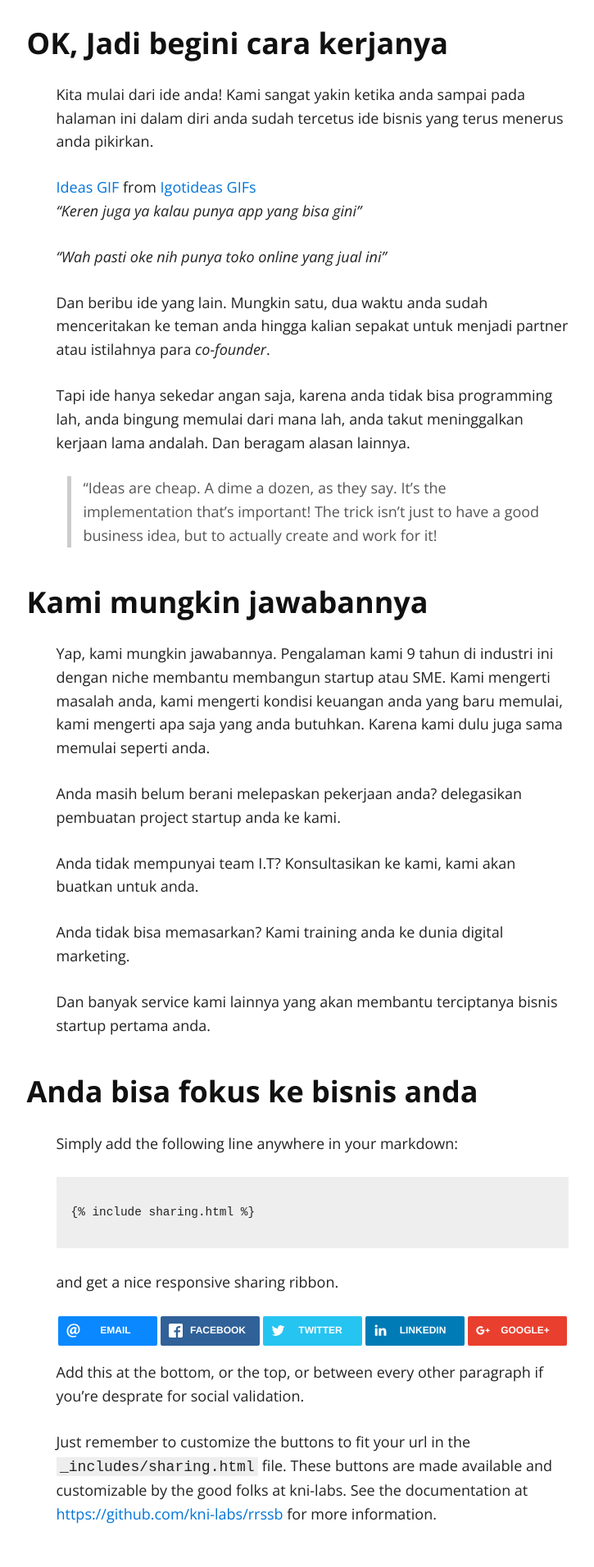
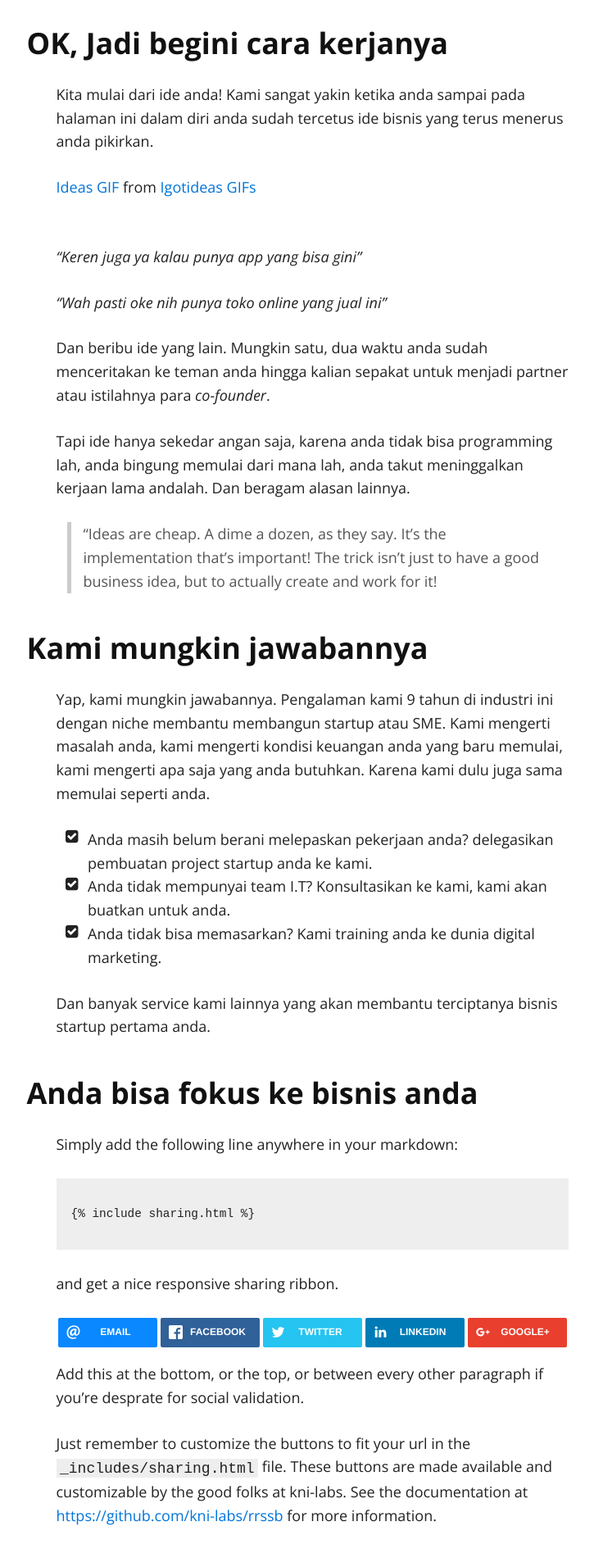
Before and after one commit to kemtol/rocktokom, a Jekyll site: the page built from index.md, in a window 1280 px wide. Shown: the part 1150-3062 px from the top of the page at 82% size, without its empty margins (259-984 px from the left). Built offline with Jekyll 4.4.1, drawn with Linux system fonts in a browser that asks for light colours; nearby versions of some CDN libraries; a script that is not in the unit is left out.

Commit message:
Update index.md

```diff
--- a/index.md
+++ b/index.md
@@ -8,8 +8,7 @@ layout: default
 
 Kita mulai dari ide anda! Kami sangat yakin ketika anda sampai pada halaman ini dalam diri anda sudah tercetus ide bisnis yang terus menerus anda pikirkan.
 
-<div class="tenor-gif-embed" data-postid="8933976" data-share-method="host" data-width="100%" data-aspect-ratio="1.7913669064748199"><a href="https://tenor.com/view/igot-ideas-dreams-ideas-creative-daytime-divas-gif-8933976">Ideas GIF</a> from <a href="https://tenor.com/search/igotideas-gifs">Igotideas GIFs</a></div><script type="text/javascript" async src="https://tenor.com/embed.js"></script>
-
+<div class="tenor-gif-embed" data-postid="8933976" data-share-method="host" data-width="100%" data-aspect-ratio="1.7913669064748199"><a href="https://tenor.com/view/igot-ideas-dreams-ideas-creative-daytime-divas-gif-8933976">Ideas GIF</a> from <a href="https://tenor.com/search/igotideas-gifs">Igotideas GIFs</a></div><script type="text/javascript" async src="https://tenor.com/embed.js"></script><br/>
 
 *"Keren juga ya kalau punya app yang bisa gini"*
 
@@ -24,11 +23,11 @@ Tapi ide hanya sekedar angan saja, karena anda tidak bisa programming lah, anda
 ### Kami mungkin jawabannya
 Yap, kami mungkin jawabannya. Pengalaman kami 9 tahun di industri ini dengan niche membantu membangun startup atau SME. Kami mengerti masalah anda, kami mengerti kondisi keuangan anda yang baru memulai, kami mengerti apa saja yang anda butuhkan. Karena kami dulu juga sama memulai seperti anda.
 
-Anda masih belum berani melepaskan pekerjaan anda? delegasikan pembuatan project startup anda ke kami.
-
-Anda tidak mempunyai team I.T? Konsultasikan ke kami, kami akan buatkan untuk anda.
-
-Anda tidak bisa memasarkan? Kami training anda ke dunia digital marketing.
+<ul class="fa-ul">
+  <li><i class="fa-li fa fa-check-square"></i>Anda masih belum berani melepaskan pekerjaan anda? delegasikan pembuatan project startup anda ke kami.</li>
+  <li><i class="fa-li fa fa-check-square"></i>Anda tidak mempunyai team I.T? Konsultasikan ke kami, kami akan buatkan untuk anda.</li>
+  <li><i class="fa-li fa fa-check-square"></i>Anda tidak bisa memasarkan? Kami training anda ke dunia digital marketing.</li>
+</ul>
 
 Dan banyak service kami lainnya yang akan membantu terciptanya bisnis startup pertama anda.
 
```
